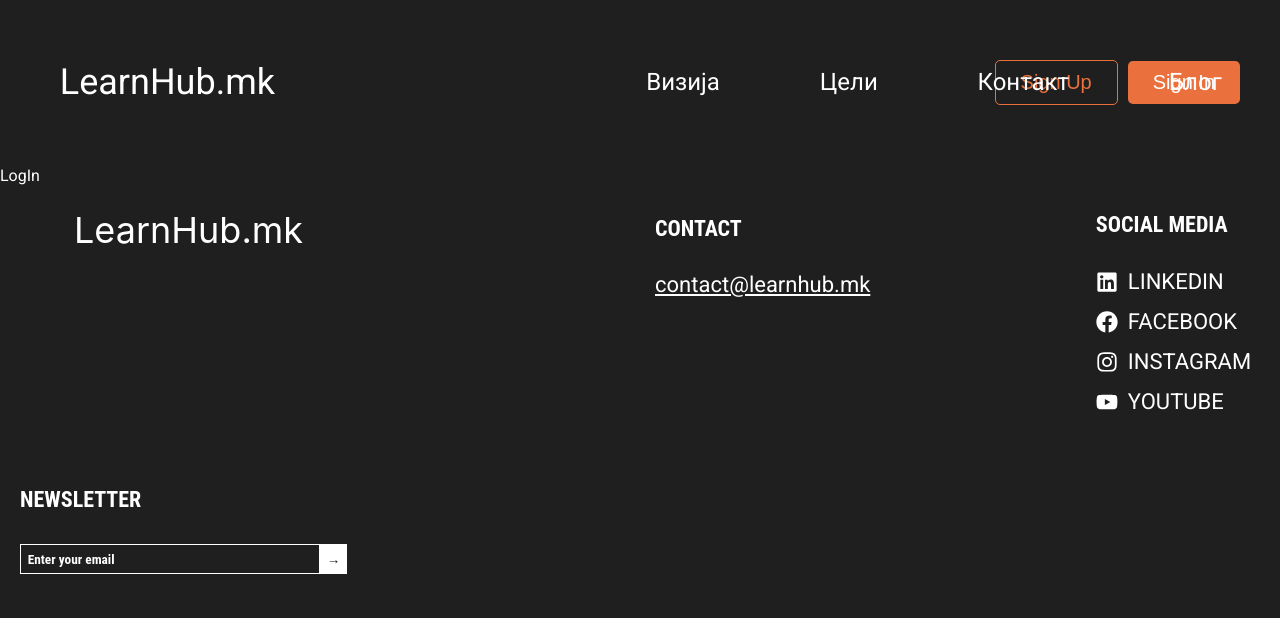
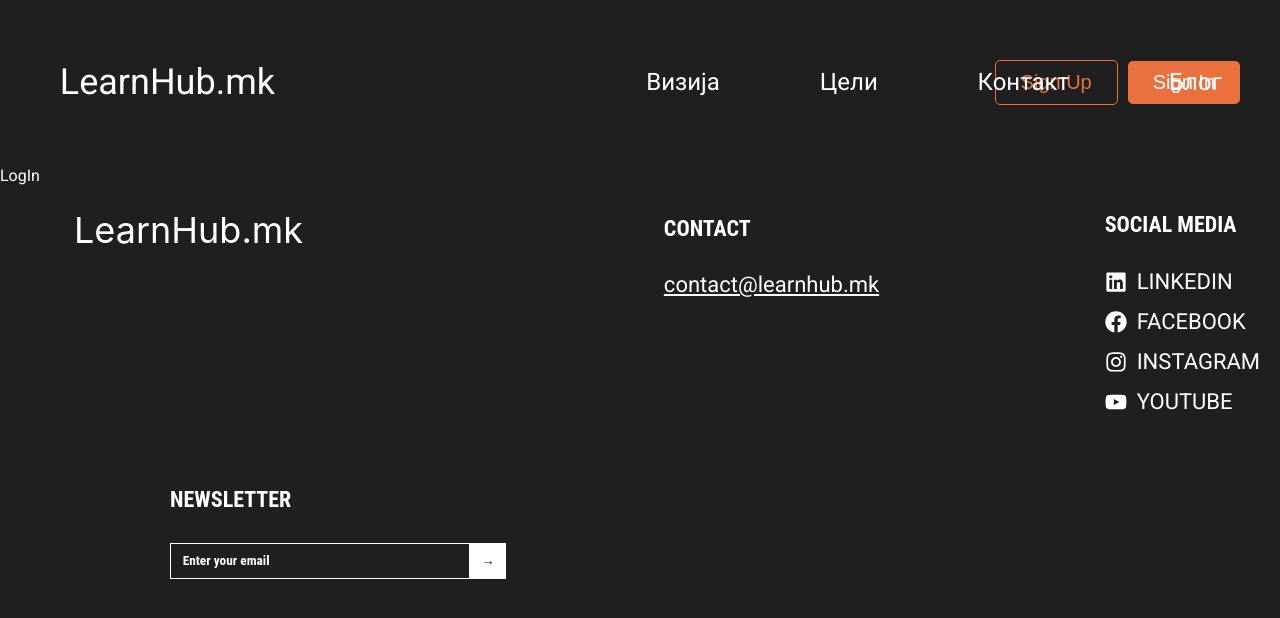
Before and after one commit to learnhubmk/app, a Next.js app: page /login in a window 1280 px wide. Shown: the top 618 px of the page. Built offline with nearby package versions, Linux system fonts and the light colour scheme.

Commit message:
#73 Update the formik initial values and validation schema, notification error and Update the arrow button and notification error in footer.module.scss

```diff
--- a/components/reusable-components/footer/footer.module.scss
+++ b/components/reusable-components/footer/footer.module.scss
@@ -43,15 +43,15 @@
     font-family: 'Roboto', sans-serif;
     font-weight: 300;
     margin-right: 6.25em;
-    padding-left: 16em;
-    padding-bottom: 8em;
+    margin-left: 16em;
+    margin-bottom: 8em;
     text-decoration: underline;
     color: inherit;
   }
 }
 
 .contactSection p:first-child {
-  flex: 2;
+  flex: 0;
   font-family: 'Roboto Condensed', sans-serif;
   font-weight: 700;
   margin-right: 5em;
@@ -60,7 +60,7 @@
 }
 
 .socialMediaSection {
-  flex: 2;
+  flex: 0;
   font-family: 'Roboto Condensed', sans-serif;
   font-weight: 700;
   text-transform: uppercase;
@@ -80,14 +80,16 @@
     font-family: 'Roboto', sans-serif;
     font-weight: 300;
     gap: 10px;
+    padding-right: 0;
   }
 }
 
 .newsletterSection {
-  flex: 2;
+  flex: 1;
   font-family: 'Roboto Condensed', sans-serif;
   font-weight: 700;
   padding-bottom: 8em;
+  padding-left: 150px;
 
   & p {
     padding-bottom: 1.3em;
@@ -98,6 +100,7 @@
   background-color: var(--bg-color);
   border: 1px solid var(--text-color);
   padding: 0.5em;
+  height: 36px;
   cursor: text;
   width: 60%;
   max-width: 300px;
@@ -106,6 +109,7 @@
 
 .newsletterSection input::placeholder {
   color: var(--text-color);
+  padding-left: 5px;
 }
 
 .newsletterSection button {
@@ -114,8 +118,8 @@
   color: var(--bg-color);
   border: none;
   cursor: pointer;
-  height: 2.25em;
-  width: 2em;
+  height: 36px;
+  width: 36px;
 }
 
 @media screen and (max-width: 768px) {
--- a/components/reusable-components/newsletter/emailform/emailform.tsx
+++ b/components/reusable-components/newsletter/emailform/emailform.tsx
@@ -1,7 +1,7 @@
 'use client';
 
 import React, { useState } from 'react';
-import { Formik, Form, Field, ErrorMessage } from 'formik';
+import { useFormik } from 'formik';
 import * as Yup from 'yup';
 import Notification from './notification/notification';
 import Style from './notification/notification.module.scss';
@@ -16,7 +16,12 @@ const EmailForm: React.FC<EmailFormProps> = ({ inputClassName, buttonClassName }
   const [notificationMessage, setNotificationMessage] = useState('');
   const [notificationType, setNotificationType] = useState<'success' | 'error'>('success');
 
-  const handleSubmit = (values: { email: string }) => {
+  const formik = useFormik({
+    initialValues: { email: '' },
+    validationSchema: Yup.object({
+      email: Yup.string().email('Invalid email address!').required('Email is required!'),
+    }),
+    onSubmit: (values) => {
       if (values.email) {
         setNotificationMessage('Subscription successful!');
         setNotificationType('success');
@@ -26,7 +31,8 @@ const EmailForm: React.FC<EmailFormProps> = ({ inputClassName, buttonClassName }
         setNotificationType('error');
         setShowNotification(true);
       }
-  };
+    },
+  });
 
   return (
     <div>
@@ -37,28 +43,23 @@ const EmailForm: React.FC<EmailFormProps> = ({ inputClassName, buttonClassName }
           onClose={() => setShowNotification(false)}
         />
       )}
-      <Formik
-        initialValues={{ email: '' }}
-        validationSchema={Yup.object({
-          email: Yup.string().email('Invalid email address').required('Email is required'),
-        })}
-        onSubmit={handleSubmit}
-      >
-        <Form>
-          <Field
+      <form onSubmit={formik.handleSubmit}>
+        <input
           type="email"
-            name="email"
           placeholder="Enter your email"
           className={inputClassName}
+          value={formik.values.email}
+          onChange={formik.handleChange}
+          onBlur={formik.handleBlur}
+          name="email"
         />
-          <ErrorMessage name="email">
-            {(msg) => <div className={Style.error}>{msg}</div>}
-          </ErrorMessage>
+        {formik.touched.email && formik.errors.email && (
+          <div className={Style.error}>{formik.errors.email}</div>
+        )}
         <button type="submit" className={buttonClassName}>
           →
         </button>
-        </Form>
-      </Formik>
+      </form>
     </div>
   );
 };
--- a/components/reusable-components/newsletter/emailform/notification/notification.module.scss
+++ b/components/reusable-components/newsletter/emailform/notification/notification.module.scss
@@ -27,17 +27,17 @@
 }
 
 .error {
-  background-color: var(--error-dark);
-  padding-top: 0.57em;
-  padding-right: 13.57em;
-  padding-left: 0.71em;
-  padding-bottom: 0.57em;
-  color: var(--error-light);
+  background-color: var(--bg-color);
+  padding-top: 9px;
+  padding-right: 170px; /* Adjust as needed */
+  padding-left: 15px;
+  padding-bottom: 9px;
+  color: var(--error-dark);
   position: absolute;
   text-align: center;
   display: block;
   font-size: 14px;
-  margin-left: 5em;
+  margin-left: 0px;
   animation: appear 1s ease forwards;
   text-transform: capitalize;
 }
```
Also changed, not shown: components/reusable-components/newsletter/newsletter.module.scss (+4 -5 lines). Lines whose indentation alone changed are shown as unchanged.
